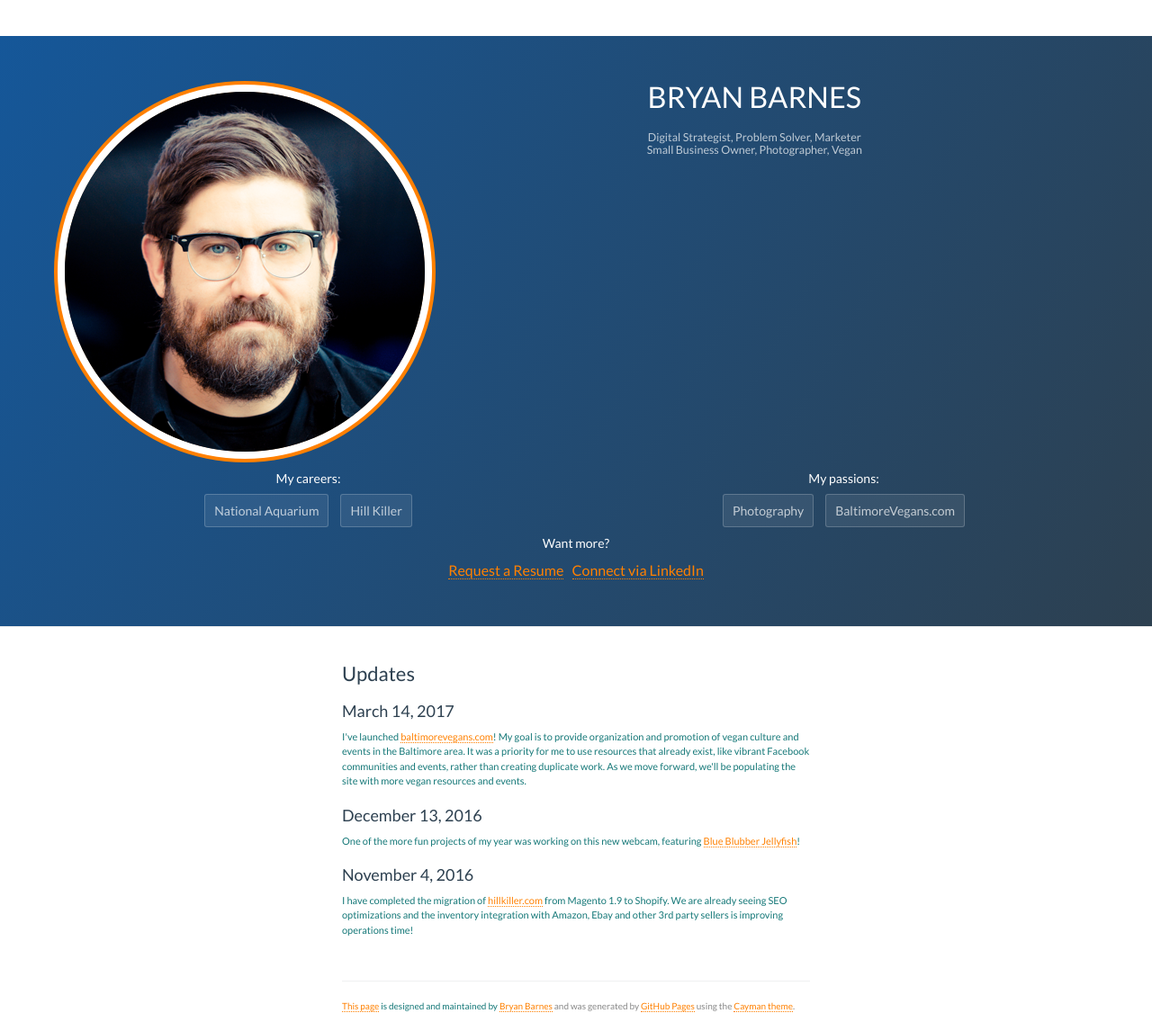
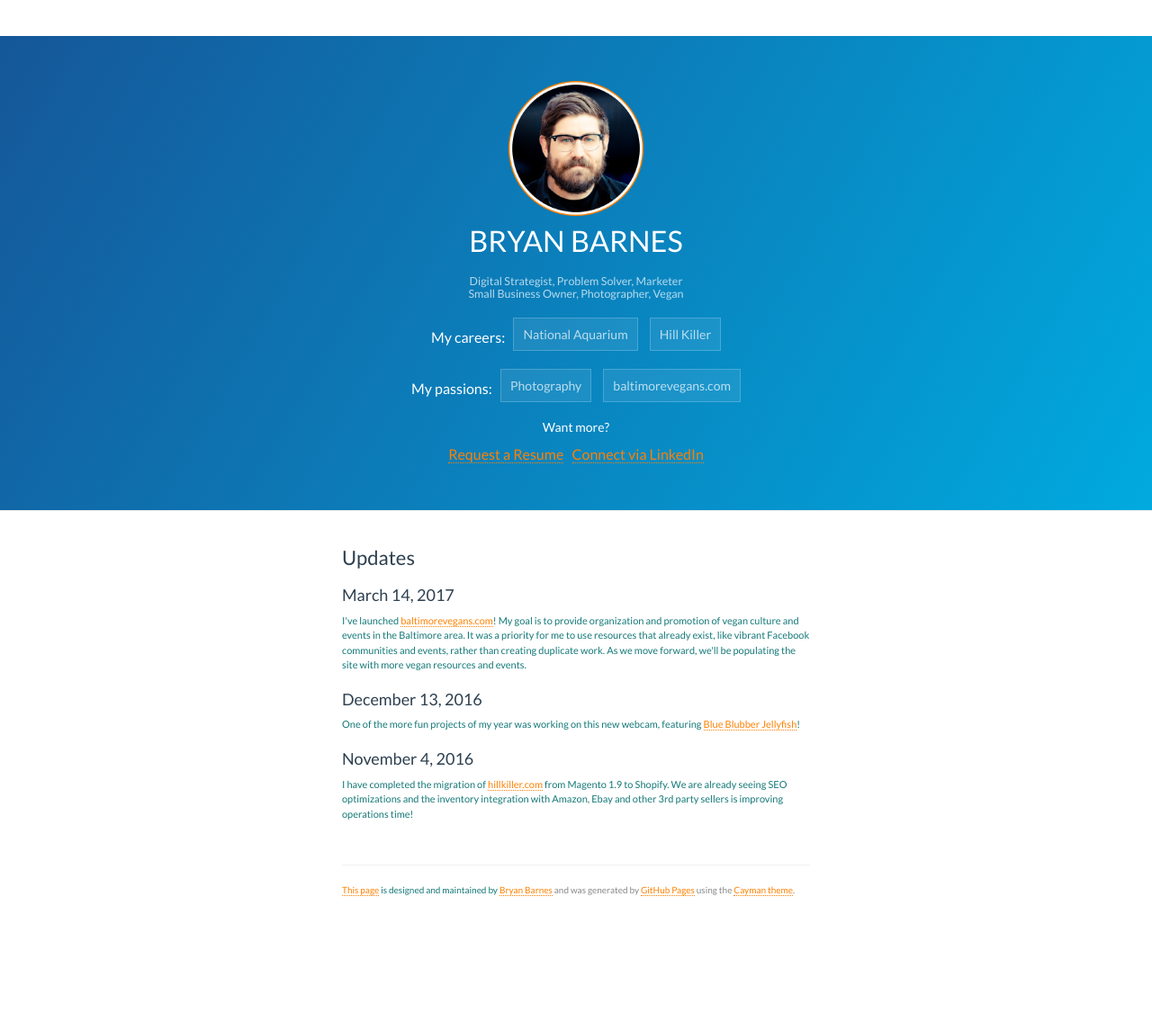
Before and after one commit to jbryanbarnes/jbryanbarnes.github.io, a Jekyll site: the page built from index.html, in a window 1280 px wide. Shown: the whole page at 90% size. Built offline with Jekyll 4.4.1, drawn with Linux system fonts in a browser that asks for light colours; nearby versions of some CDN libraries; the list of posts is cut into pages by our own code; after the commit the page ends 1017 px from its top, so only the background shows below that.

Commit message:
Final Sync

```diff
--- a/_includes/page-header.html
+++ b/_includes/page-header.html
@@ -1,30 +1,20 @@
 <section class="page-header">
-<div class="row">
-  <div class="col-md-4">
-    <img src="/images/profile.png">
-  </div>
-  <div class="col-md-8">
+    <p><img src="/images/profile.png" width="150"></p>
     <h1 class="project-name">Bryan Barnes</h1>
     <h2 class="project-tagline">
       Digital Strategist, Problem Solver, Marketer <br />
       Small Business Owner, Photographer, Vegan
     </h2>
-  </div>
-</div>
-<div class="row">
-  <div class="col-md-6">
-  <h5>My careers:</h5>
+ <p> My careers: &nbsp;
+
   <a href="https://aqua.org" class="btn">National Aquarium</a>
   <a href="https://hillkiller.com" class="btn">Hill Killer</a>
-  </div>
-  <div class="col-md-6">
-  <h5>My passions:</h5>
+</p>
+<p>  My passions: &nbsp;
   <a href="http://photos.jbryanbarnes.com" class="btn">Photography</a>
-  <a href="http://baltimorevegans.com" class="btn">BaltimoreVegans.com</a>
-</div>
-<div class="row">
+  <a href="http://baltimorevegans.com" class="btn">baltimorevegans.com</a>
+  </p>
   <h5>Want more?</h5>
   <a href="mailto:jbryanbarnes@gmail.com">Request a Resume</a> &nbsp;
   <a href="https://linkedin.com/in/jbryanbarnes">Connect via LinkedIn</a>
-</div>
 </section>
--- a/css/cayman.css
+++ b/css/cayman.css
@@ -21,7 +21,11 @@ a:hover {
   border-bottom: 1px dotted #FF8000;
   text-decoration: none; }
 
-
+div.column {
+    -webkit-column-count: 2; /* Chrome, Safari, Opera */
+    -moz-column-count: 2; /* Firefox */
+    column-count: 2;
+}
 
 .btn {
   display: inline-block;
@@ -31,7 +35,7 @@ a:hover {
   border-color: rgba(255, 255, 255, 0.2);
   border-style: solid;
   border-width: 1px;
-  border-radius: 0.3rem;
+  border-radius: 0rem;
   transition: color 0.2s, background-color 0.2s, border-color 0.2s; }
   .btn:hover {
     color: rgba(255, 255, 255, 0.8);
@@ -60,8 +64,8 @@ a:hover {
 .page-header {
   color: #fff;
   text-align: center;
-  background-color: #2d4050;
-  background-image: linear-gradient(120deg, #155799, #2d4050); }
+  background-color: #00AADF;
+  background-image: linear-gradient(120deg, #155799, #00AADF); }
   @media screen and (min-width: 64em) {
     .page-header {
       padding: 5rem 6rem; } }
```
